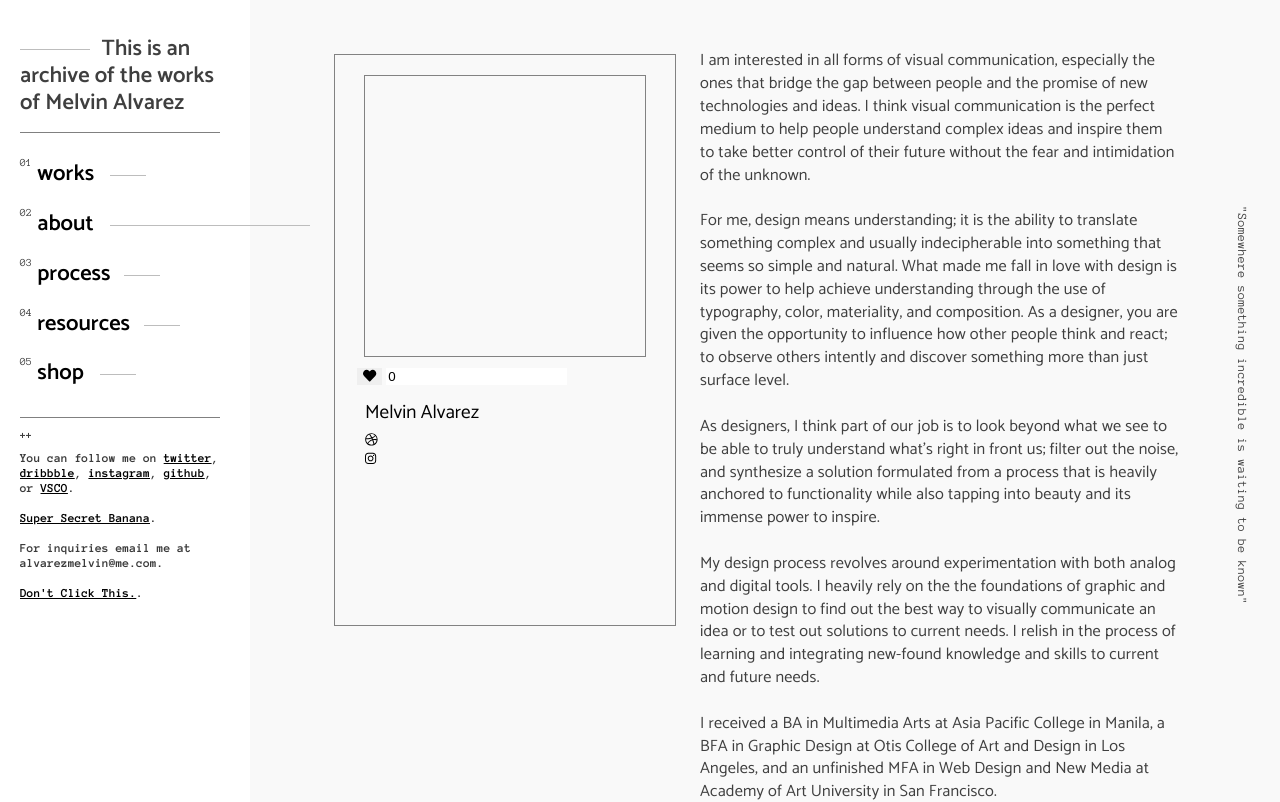
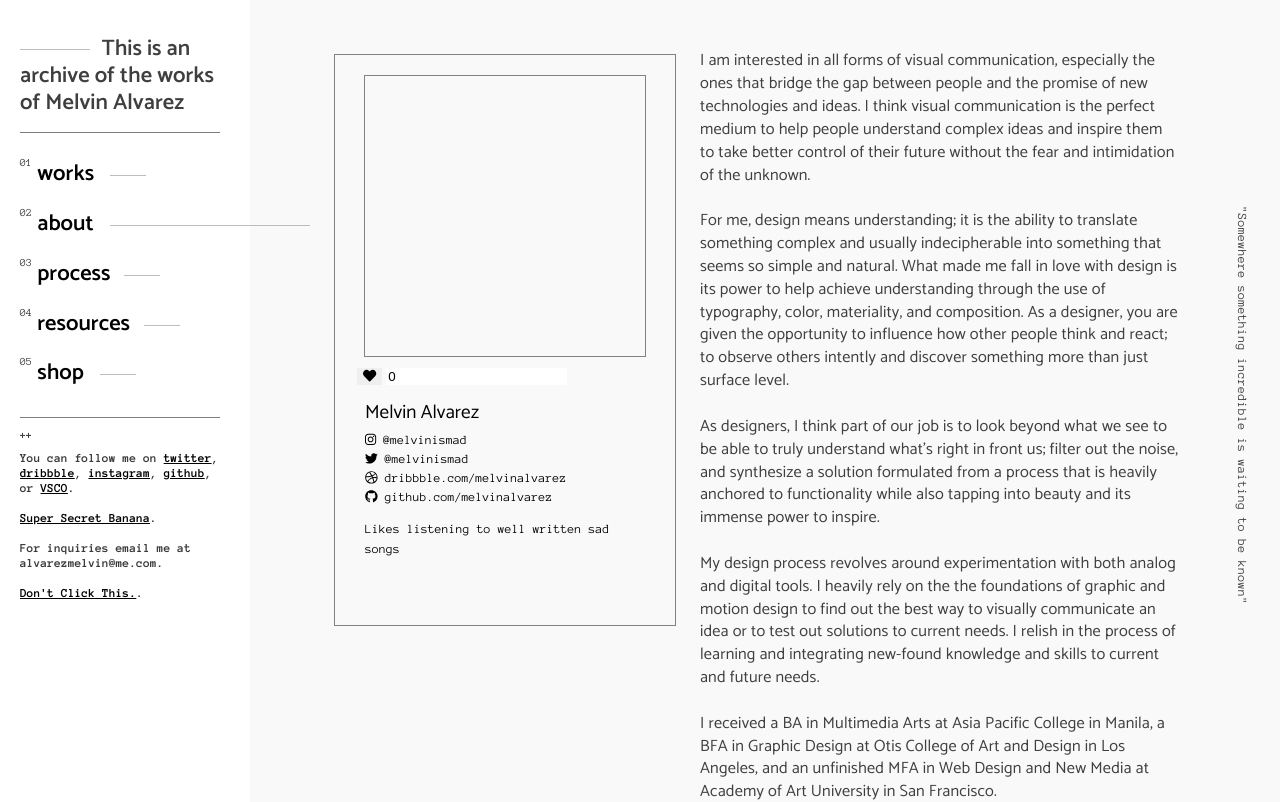
Before and after one commit to melvinalvarez/Archive, a plain HTML site: page about.html in a window 1280 px wide. Shown: the top 802 px of the page. Drawn offline with Linux system fonts and the light colour scheme.

Commit message:
init about and media updates

```diff
--- a/about.html
+++ b/about.html
@@ -153,9 +153,12 @@
                         <div class="col-about-profile">
                             <h3>Melvin Alvarez</h3>
                             <p>
-                                <i class="fab fa-dribbble"></i><br/>
-                                <i class="fab fa-instagram"></i><br/>
+                                <i class="fab fa-instagram"></i> @melvinismad<br/>
+                                <i class="fab fa-twitter"></i> @melvinismad<br/>
+                                <i class="fab fa-dribbble"></i> dribbble.com/melvinalvarez<br/>
+                                <i class="fab fa-github"></i> github.com/melvinalvarez
                             </p>
+                            <p> Likes listening to well written sad songs</p>
 
                         </div>
                     </div>
```
Also changed, not shown: index.html (+2 -0 lines).
